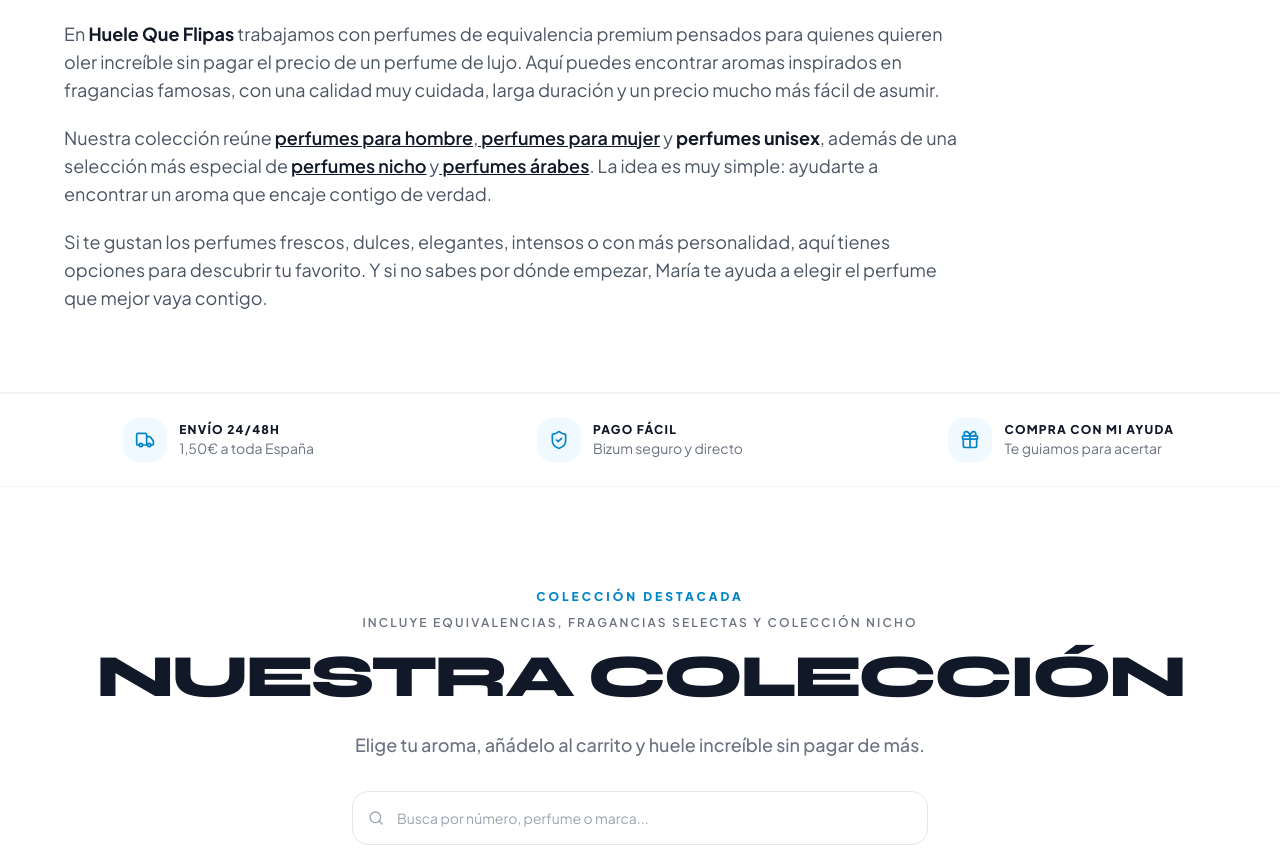
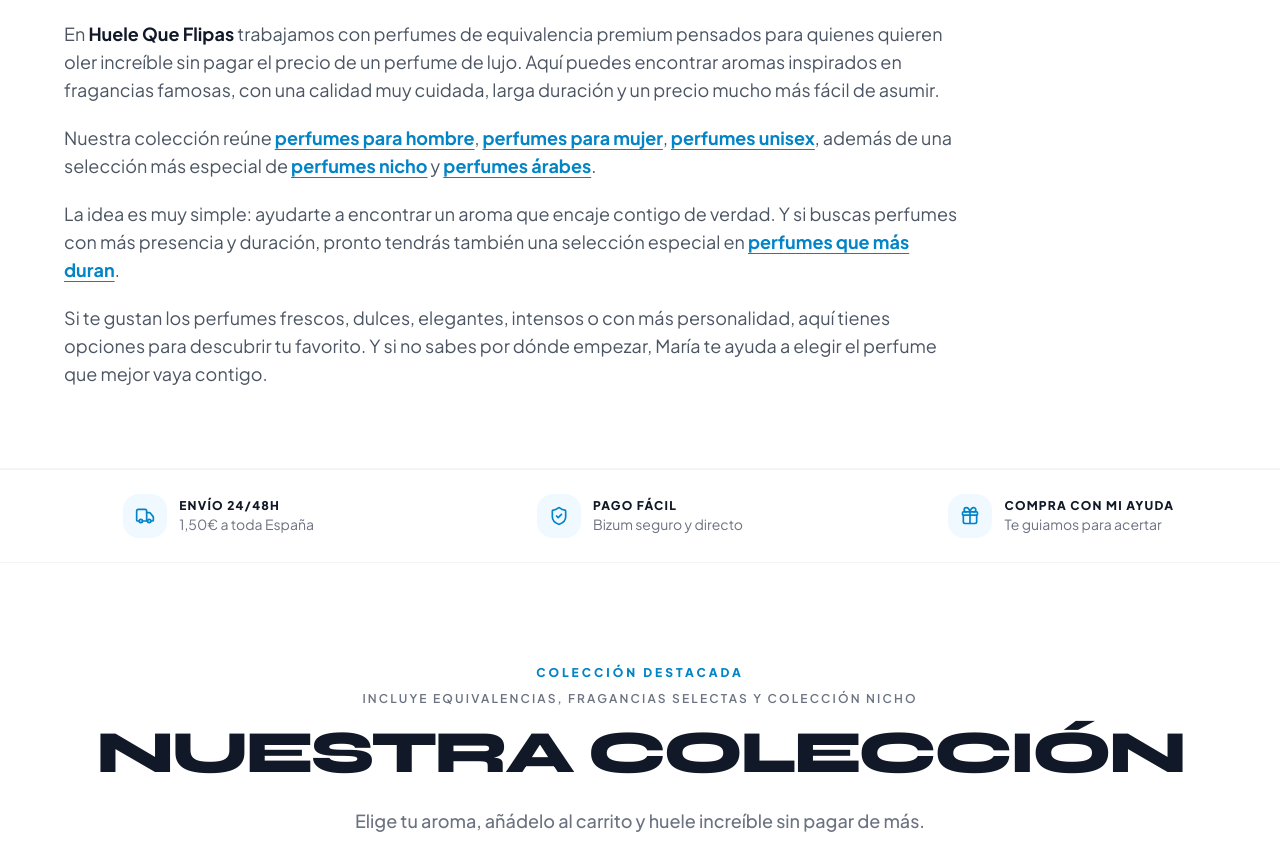
Before and after one commit to Lokeyokeria/HueleQueFlipas, a React (Vite) app: page / in a window 1280 px wide. Shown: the part 795-1661 px from the top of the page. Built offline with nearby package versions, Linux system fonts and the light colour scheme.

Commit message:
Update App.tsx

```diff
--- a/App.tsx
+++ b/App.tsx
@@ -32,6 +32,9 @@
   emptyTitle: string;
   emptyText: string;
 };
+
+const linkClasses =
+  'font-bold text-sky-600 underline underline-offset-4 hover:text-sky-700 transition';
 
 const App: React.FC = () => {
   const [isCartOpen, setIsCartOpen] = useState(false);
@@ -166,6 +169,15 @@
       }));
   }, []);
 
+  const unisexProducts = useMemo(() => {
+    return PERFUMES
+      .filter(product => product.category === 'UNISEX')
+      .map(product => ({
+        ...product,
+        price: getDisplayPrice(product),
+      }));
+  }, []);
+
   const arabesProducts = useMemo(() => {
     return PERFUMES
       .filter(product => product.line === 'arabe')
@@ -231,6 +243,10 @@
   const isPerfumesMujerPage =
     currentPath === '/perfumes-mujer' ||
     currentHash === '#/perfumes-mujer';
+
+  const isPerfumesUnisexPage =
+    currentPath === '/perfumes-unisex' ||
+    currentHash === '#/perfumes-unisex';
 
   const isPerfumesArabesPage =
     currentPath === '/perfumes-arabes' ||
@@ -387,6 +403,25 @@
         emptyText: 'En cuanto subamos más referencias, aparecerán aquí.',
       },
       mujerProducts
+    );
+  }
+
+  if (isPerfumesUnisexPage) {
+    return renderSeoCategoryPage(
+      {
+        eyebrow: 'Perfumes de equivalencia unisex',
+        title: 'Perfumes de equivalencia unisex que huelen diferente y enganchan',
+        paragraphs: [
+          'Los perfumes unisex son perfectos para quienes no quieren encasillarse en lo típico. Son aromas versátiles, modernos y con personalidad, pensados para disfrutar del perfume sin etiquetas.',
+          'En Huele Que Flipas reunimos perfumes unisex con calidad top, larga duración y precio accesible para que encuentres fragancias elegantes, limpias, intensas o adictivas que encajen contigo.',
+          'Aquí descubrirás perfumes unisex equilibrados, originales y muy fáciles de llevar tanto a diario como en momentos especiales.',
+        ],
+        sectionLabel: 'Colección unisex',
+        sectionTitle: 'Perfumes unisex disponibles',
+        emptyTitle: 'Ahora mismo no hay perfumes unisex disponibles',
+        emptyText: 'En cuanto subamos más referencias, aparecerán aquí.',
+      },
+      unisexProducts
     );
   }
 
@@ -833,12 +868,32 @@
                 </p>
 
                 <p>
-                  Nuestra colección reúne <a href="/perfumes-hombre" className="text-gray-900 font-semibold underline">perfumes para hombre</a>,
-                  <a href="/perfumes-mujer" className="text-gray-900 font-semibold underline"> perfumes para mujer</a> y
-                  <strong className="text-gray-900"> perfumes unisex</strong>, además de una selección
-                  más especial de <a href="/perfumes-nicho" className="text-gray-900 font-semibold underline">perfumes nicho</a> y
-                  <a href="/perfumes-arabes" className="text-gray-900 font-semibold underline"> perfumes árabes</a>. La idea es muy simple:
-                  ayudarte a encontrar un aroma que encaje contigo de verdad.
+                  Nuestra colección reúne{' '}
+                  <a href="/perfumes-hombre" className={linkClasses}>
+                    perfumes para hombre
+                  </a>,{' '}
+                  <a href="/perfumes-mujer" className={linkClasses}>
+                    perfumes para mujer
+                  </a>,{' '}
+                  <a href="/perfumes-unisex" className={linkClasses}>
+                    perfumes unisex
+                  </a>, además de una selección más especial de{' '}
+                  <a href="/perfumes-nicho" className={linkClasses}>
+                    perfumes nicho
+                  </a>{' '}
+                  y{' '}
+                  <a href="/perfumes-arabes" className={linkClasses}>
+                    perfumes árabes
+                  </a>.
+                </p>
+
+                <p>
+                  La idea es muy simple: ayudarte a encontrar un aroma que encaje contigo de verdad.
+                  Y si buscas perfumes con más presencia y duración, pronto tendrás también una selección
+                  especial en{' '}
+                  <a href="/perfumes-que-mas-duran" className={linkClasses}>
+                    perfumes que más duran
+                  </a>.
                 </p>
 
                 <p>
```
